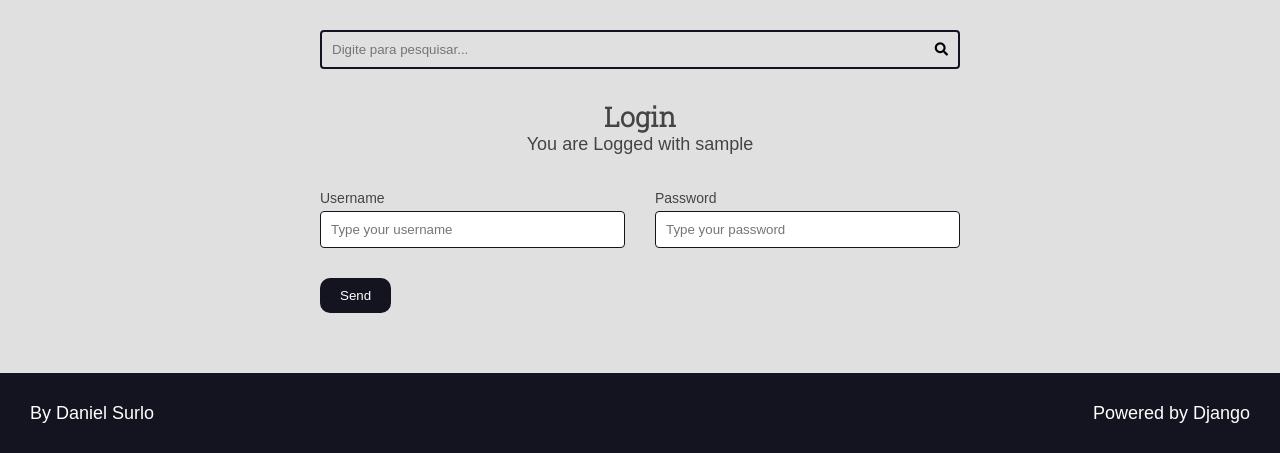
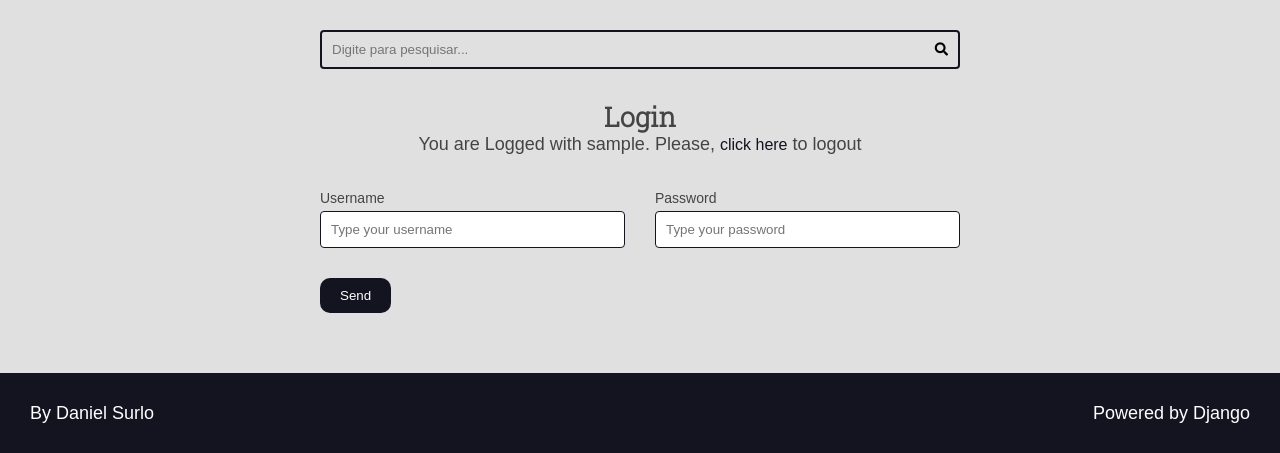
Before and after one commit to DanielLsurlo/Django-Project1, a Django app: template authors/templates/authors/pages/login.html in a window 1280 px wide. Shown: the part 113-566 px from the top of the page. Run offline with Django 4.2, Linux system fonts and the light colour scheme; the template is opened without the code that fills it: values that come from a table or form of the project are taken from there, others are empty; the visitor is signed in with stand-in values (Sample User, id 1).

Commit message:
login and logout

```diff
--- a/authors/templates/authors/pages/login.html
+++ b/authors/templates/authors/pages/login.html
@@ -6,10 +6,16 @@
     <div class="main-content center container">
         <h2>Login</h2>
         {% if request.user.is_authenticated %}
-            <p>
+            <div>
                 You are Logged with
-                {{ request.user.username }}
-            </p>
+                {{ request.user.username }}.
+                Please,
+                <form class = "inline-form" action="{% url 'authors:logout' %}" method='POST'>
+                    {% csrf_token %}
+                    <input type="hidden" name = 'username' value='{{ request.user.username }}'>
+                    <button class='plaintext-button' type='submit'>click here</button>
+                </form>to logout
+            </div>
         {% endif %}
     </div>
 
--- a/authors/urls.py
+++ b/authors/urls.py
@@ -9,4 +9,5 @@ urlpatterns = [
     path('register/create/', views.register_create, name='register_create'),
     path('login/', views.login_view, name='login'),
     path('login/create/', views.login_create, name='login_create'),
+    path('logout/', views.logout_view, name='logout'),
 ]
--- a/base_static/global/css/styles.css
+++ b/base_static/global/css/styles.css
@@ -376,6 +376,20 @@ h6 {
     background: var(--color-primary-dark-hover);
 }
 
+.plaintext-button {
+    display: inline;
+    border: none;
+    background: none;
+    cursor: pointer;
+    color: var(--color-primary-dark);
+    font-size: 1.6rem;
+}
+
+.inline-form{
+    display: inline;
+
+}
+
 
 
 /* messagens */
```
Also changed, not shown: authors/views.py (+15 -1 lines).
